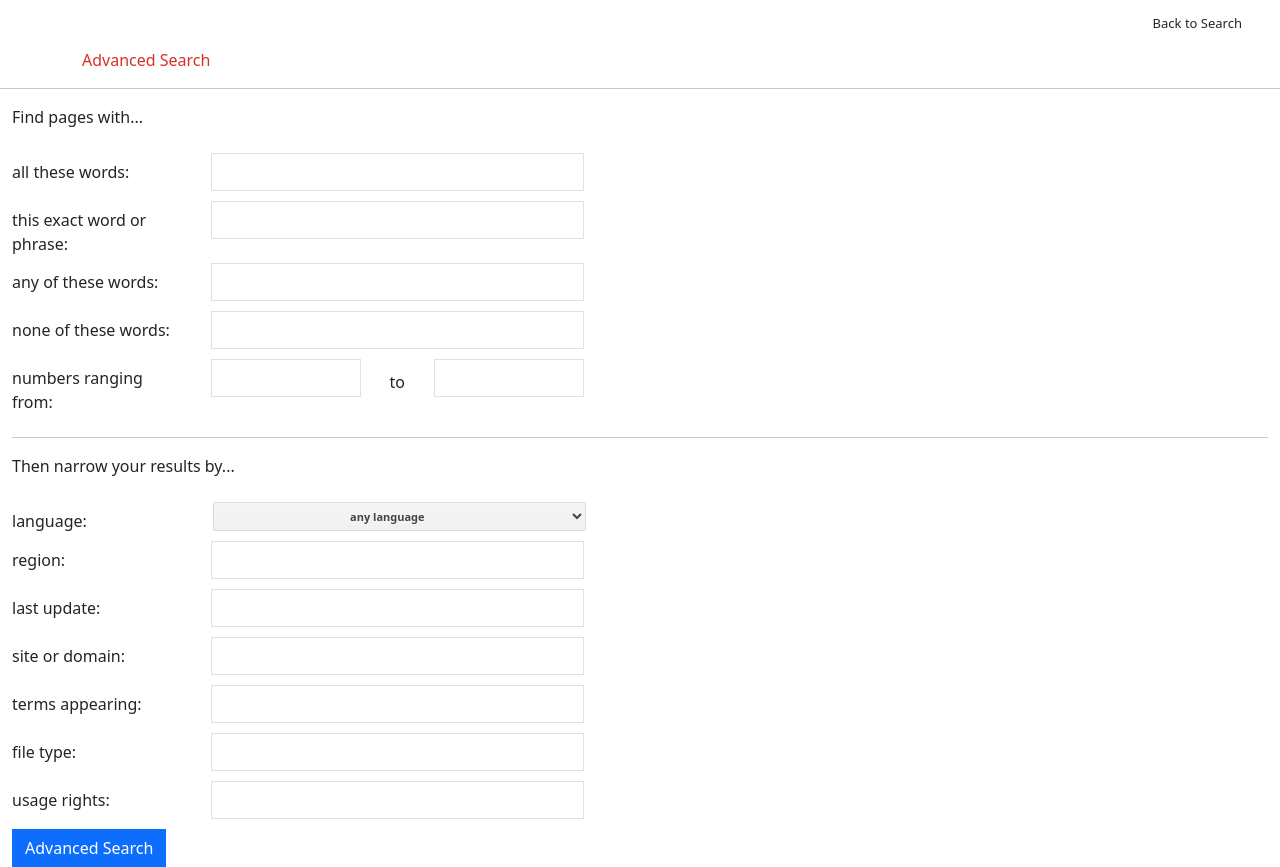
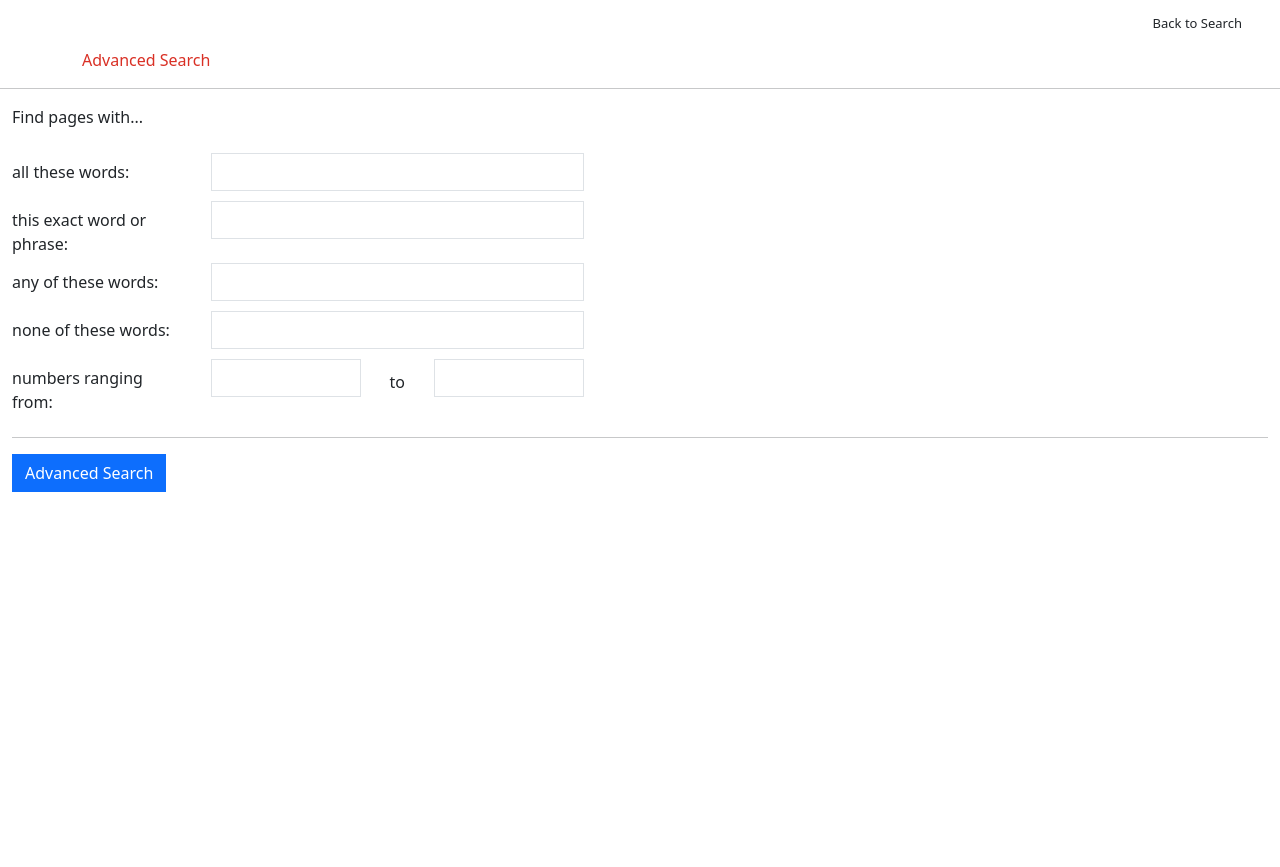
Before and after one commit to Trev-Robertson/project0, a plain HTML site: page advanced.html in a window 1280 px wide. After the commit the page ends 800 px from the top, so only its background shows below. Drawn offline with nearby package versions, Linux system fonts and the light colour scheme.

```diff
--- a/advanced.html
+++ b/advanced.html
@@ -57,76 +57,6 @@
                 </div>
               </div>
               <hr>
-            <div class="mb-4">
-              Then narrow your results by...
-            </div>
-            <form >
-              <div class="find-pages-with-group">
-                <div class="row">
-                  <label for="languages" class="col-sm-4 col-form-label">language:</label>
-                  <div class="col-sm-8">
-                    <select id="languages" name="lr" class="dropdown-styling">
-                      <option value="">any language</option>
-                      <option value="lang_af">Afrikaans</option>
-                      <option value="lang_ar">Arabic</option>
-                      <option value="lang_bg">Bulgarian</option>
-                      <option value="lang_ca">Catalan</option>
-                      <option value="lang_zh-CN">Chinese</option>
-                      <option value="lang_zh-TW">Chinese</option>
-                      <option value="lang_en">English</option>
-                      <option value="lang_fr">French</option>
-                      <option value="lang_de">German</option>
-                      <option value="lang_el">Greek</option>
-                      <option value="lang_hu">Hungarian</option>
-                      <option value="lang_it">Italian</option>
-                      <option value="lang_ja">Japanese</option>
-                      <option value="lang_ko">Korean</option>
-                      <option value="lang_no">Norwegian</option>
-                      <option value="lang_pt">Portuguese</option>
-                      <option value="lang_es">Spanish</option>
-                      <option value="lang_sw">Swahili</option>
-                      <option value="lang_th">Thai</option>
-                      <option value="lang_tr">Turkish</option>
-                      <option value="lang_uk">Ukrainian</option>
-                    </select>
-                  </div>
-                </div>
-                <div class="row">
-                  <label for="this-exact-word" class="col-sm-4 col-form-label">region:</label>
-                  <div class="col-sm-8">
-                    <input type="text" class="form-control rounded-0" id="this-exact-word">
-                  </div>
-                </div>
-                <div class="row">
-                  <label for="any-of" class="col-sm-4 col-form-label">last update:</label>
-                  <div class="col-sm-8">
-                    <input type="text" class="form-control rounded-0" id="any-of">
-                  </div>
-                </div>
-                <div class="row">
-                  <label for="none-of" class="col-sm-4 col-form-label">site or domain:</label>
-                  <div class="col-sm-8">
-                    <input type="text" class="form-control rounded-0" id="none-of">
-                  </div>
-                </div>
-                <div class="row">
-                  <label for="none-of" class="col-sm-4 col-form-label">terms appearing:</label>
-                  <div class="col-sm-8">
-                    <input type="text" class="form-control rounded-0" id="none-of">
-                  </div>
-                </div>
-                <div class="row">
-                  <label for="none-of" class="col-sm-4 col-form-label">file type:</label>
-                  <div class="col-sm-8">
-                    <input type="text" class="form-control rounded-0" id="none-of">
-                  </div>
-                </div>
-                <div class="row">
-                  <label for="none-of" class="col-sm-4 col-form-label">usage rights:</label>
-                  <div class="col-sm-8">
-                    <input type="text" class="form-control rounded-0" id="none-of">
-                  </div>
-                </div>
                 <button type="submit" class="btn btn-primary rounded-0">Advanced Search</button>
           </form>
         </div>
--- a/styles.scss
+++ b/styles.scss
@@ -37,6 +37,13 @@ body {
     user-select: none;
 }
 
+.submit-button:hover {
+    box-shadow: 0 1px 1px rgba(0, 0, 0, .1);
+    background-color: #f8f9fa;
+    border: 1px solid #dadce0;
+    color: #202124;
+}
+
 .find-pages-with-group {
   max-width: 572px;
 }
@@ -70,7 +77,6 @@ body {
 .search-bar {
     border-radius: 24px;
     padding-left: 46px;
-    box-shadow: 0px 2px 8px 0px rgba(60, 64, 67, 0.25);
     width: 100%;
     min-height: 46px;
     border: 1px solid #dfe1e5;
@@ -78,13 +84,16 @@ body {
     resize: none;
     font-family: Roboto, Arial, sans-serif;
     line-height: 22px;
-    border-bottom: 8px solid transparent;
-    padding-top: 11px;
     overflow-x: hidden;
+    background-color: rgba(0, 0, 0, .07)
 }
 
 .search-bar:focus-visible {
     outline: none;
+}
+
+.search-bar:hover {
+    background-color: #dadce0;
 }
 
 .search-icon-div {
```
Also changed, not shown: index.html (+1 -1 lines), styles.css, 1 other file.
